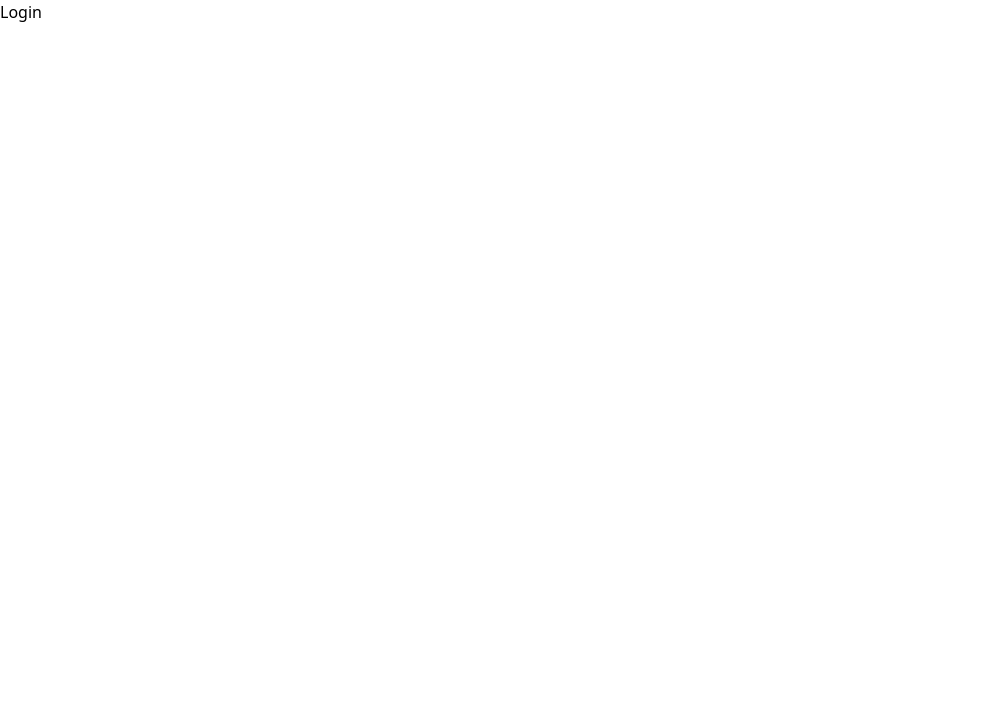
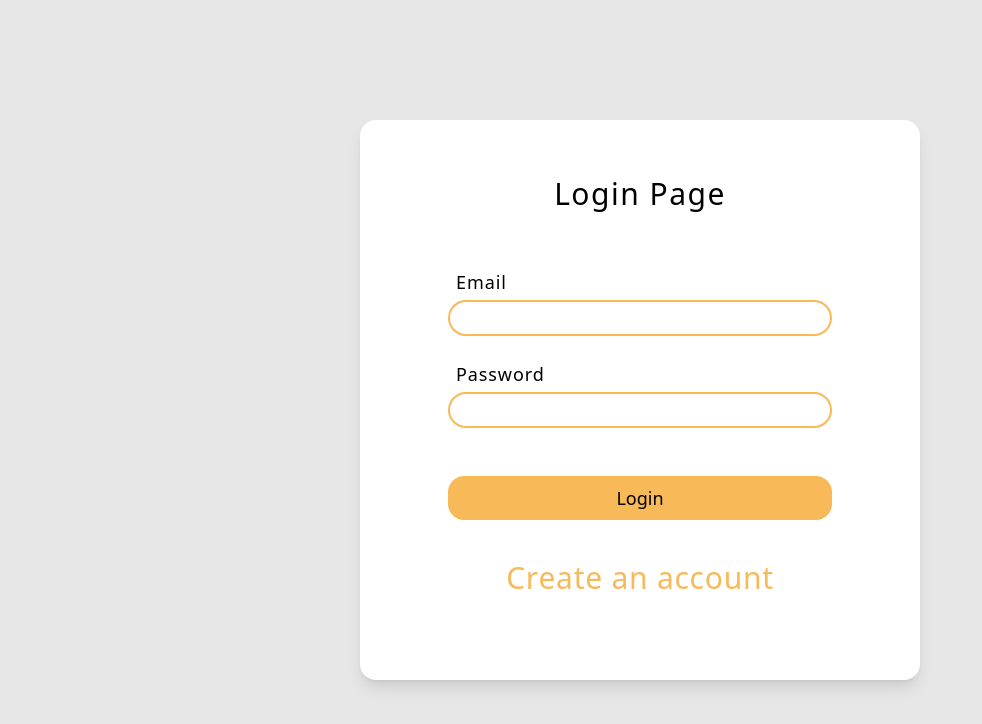
Before and after one commit to SHiuN26/pwg-app, a React (Vite) app: page /login in a window 1280 px wide. Shown: the top 724 px of the page, without its empty margins (0-982 px from the left). Built offline with nearby package versions, Linux system fonts and the light colour scheme.

Commit message:
loginpage view done

```diff
--- a/src/pages/Login.jsx
+++ b/src/pages/Login.jsx
@@ -1,7 +1,62 @@
 import React from "react";
+import { useNavigate } from "react-router-dom";
+const Login = () => {
+  const navigate = useNavigate();
 
-const Login = () => {
-  return <div>Login</div>;
+  return (
+    <div className="flex items-center justify-center min-h-screen bg-[#e6e6e6] w-full">
+      <div className="flex flex-col items-center justify-start bg-white rounded-2xl shadow-lg h-[70vh] w-[70vh] p-10">
+        <h2 className="tracking-wider text-3xl font-nromal text-center  p-4 w-full">
+          Login Page
+        </h2>
+        <form className="flex flex-col items-center justify-start w-full font-nromal text-base flex-1">
+          <div className="mt-10 w-4/5">
+            <label
+              className="tracking-wider block mb-1 pl-2 text-lg"
+              htmlFor="email"
+            >
+              Email
+            </label>
+            <input
+              type="email"
+              id="email"
+              className="rounded-full border border-2 border-[#F8B959] rounded w-full py-1 px-3 focus:outline-none focus:shadow-outline"
+            />
+          </div>
+          <div className="mt-6 w-4/5">
+            <label
+              className="tracking-wider block mb-1 pl-2 text-lg"
+              htmlFor="password"
+            >
+              Password
+            </label>
+            <input
+              type="password"
+              id="password"
+              className="rounded-full border border-2 border-[#F8B959] rounded w-full py-1 px-3 focus:outline-none focus:shadow-outline"
+            />
+          </div>
+          <div className="flex items-center justify-between mt-12 w-4/5">
+            <button
+              type="button"
+              className="rounded-2xl w-full bg-[#F8B959] hover:bg-yellow-400 text-lg py-2 rounded focus:outline-none focus:shadow-outline"
+            >
+              Login
+            </button>
+          </div>
+          <div className="flex items-center justify-between mt-10 w-4/5">
+            <button
+              type="button"
+              className="w-full text-center text-[#F8B959] text-3xl tracking-wide font-light"
+              onClick={() => navigate("/register")}
+            >
+              Create an account
+            </button>
+          </div>
+        </form>
+      </div>
+    </div>
+  );
 };
 
 export default Login;
--- a/src/pages/Register.jsx
+++ b/src/pages/Register.jsx
@@ -1,7 +1,14 @@
 import React from "react";
+import { useNavigate } from "react-router-dom";
 
 const Register = () => {
-  return <div>Register</div>;
+  const navigate = useNavigate();
+  return (
+    <>
+      <div>Register</div>
+      <button onClick={() => navigate("/login")}>back to login page</button>
+    </>
+  );
 };
 
 export default Register;
```
